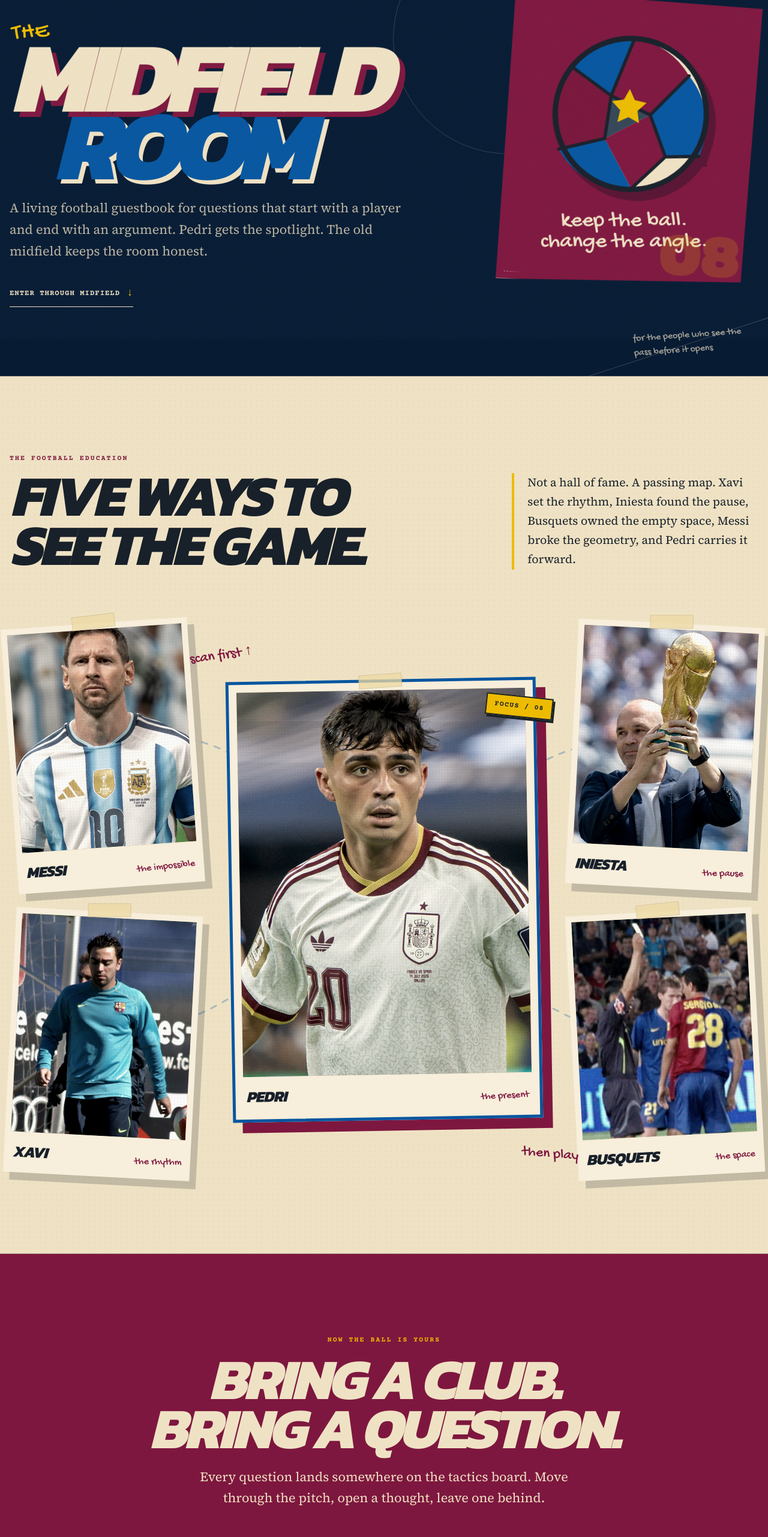
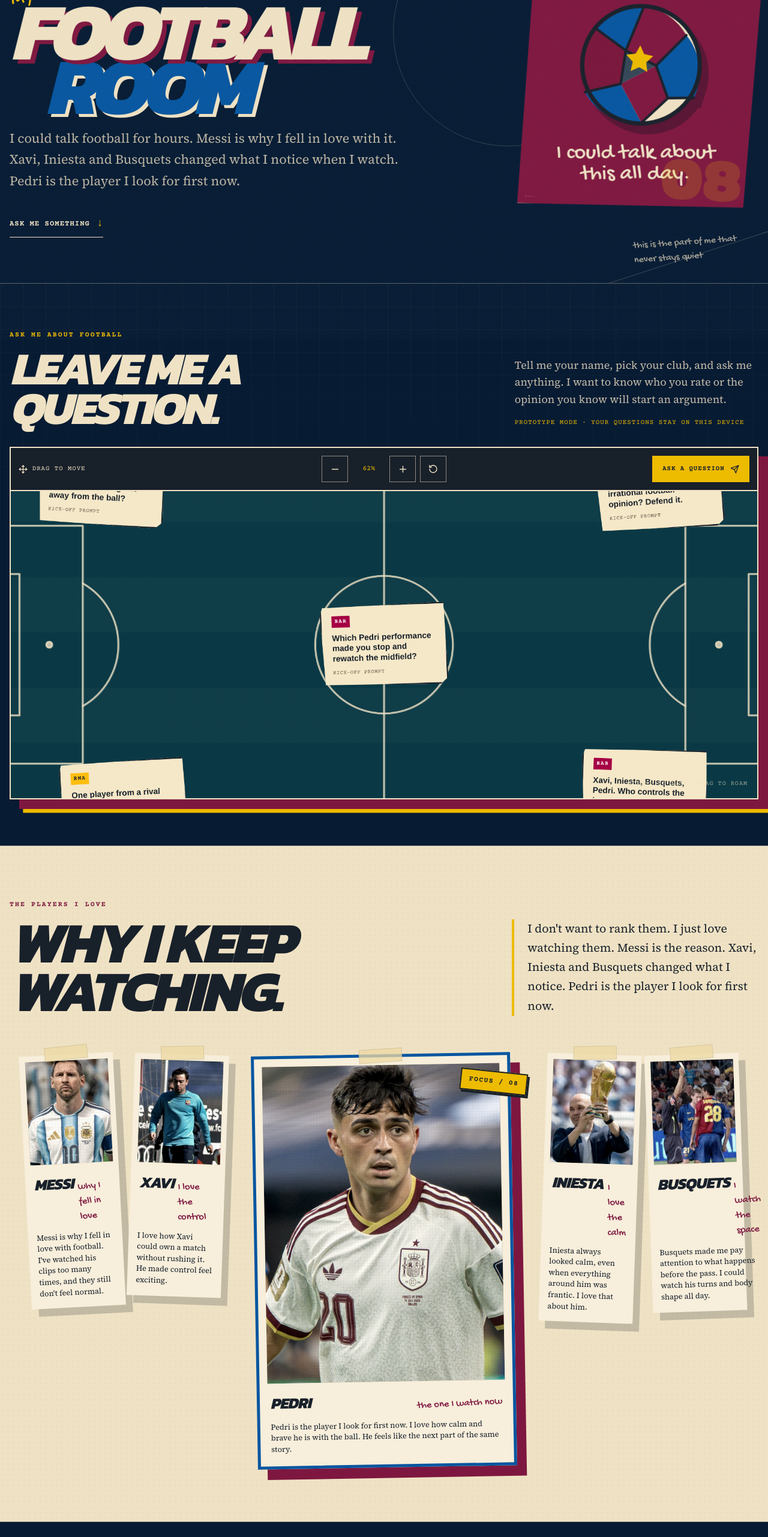
Before and after one commit to rijulpoudel/personal_portfolio, a Next.js app: page /football in a window 1280 px wide. Shown: the part 234-2797 px from the top of the page at 60% size. Built offline with nearby package versions, Linux system fonts and the light colour scheme; a web font is replaced by a local one.

Commit message:
refactor(football): make the room personal and compact

```diff
--- a/app/football/page.tsx
+++ b/app/football/page.tsx
@@ -2,9 +2,9 @@ import type { Metadata } from "next";
 import FootballArchive from "@/components/football/FootballArchive";
 
 export const metadata: Metadata = {
-  title: "The Midfield Room",
+  title: "My Football Room",
   description:
-    "Rijul Poudel's football room: a retro, interactive guestbook about Barcelona, midfielders, and the questions that keep a match alive.",
+    "The players Rijul loves, the football he plays, and a tactics board for questions from other supporters.",
 };
 
 export default function FootballPage() {
--- a/components/football/FootballArchive.tsx
+++ b/components/football/FootballArchive.tsx
@@ -39,30 +39,19 @@ function ArchiveCard({ player }: { player: FootballPlayer }) {
           priority={player.slug === "pedri"}
           sizes={
             player.slug === "pedri"
-              ? "(max-width: 760px) 86vw, 42vw"
-              : "(max-width: 760px) 44vw, 24vw"
+              ? "(max-width: 760px) 86vw, 32vw"
+              : "(max-width: 760px) 44vw, 16vw"
           }
         />
       </div>
       <figcaption>
-        <strong>{player.name}</strong>
-        <span>{player.note}</span>
+        <div>
+          <strong>{player.name}</strong>
+          <span>{player.note}</span>
+        </div>
+        <p>{player.love}</p>
       </figcaption>
     </figure>
-  );
-}
-
-function LineageLines() {
-  return (
-    <svg className="football-lineage-lines" viewBox="0 0 1200 860" aria-hidden="true">
-      <path d="M164 182 C282 142 390 185 523 342" />
-      <path d="M162 650 C314 628 390 584 523 430" />
-      <path d="M1034 176 C897 164 806 218 686 350" />
-      <path d="M1038 662 C894 634 801 575 686 456" />
-      <circle cx="604" cy="407" r="145" />
-      <path d="M604 262v290M459 407h290" />
-      <circle cx="604" cy="407" r="8" />
-    </svg>
   );
 }
 
@@ -74,76 +63,57 @@ export default function FootballArchive() {
           <span aria-hidden="true">←</span>
           Back to the portfolio
         </Link>
-        <p>Rijul Poudel&apos;s football room</p>
-        <span className="football-topbar__score" aria-label="Barcelona five, football boredom nil">
-          BAR 05 · BOR 00
-        </span>
       </header>
 
       <section className="football-opening" aria-labelledby="football-title">
         <div className="football-opening__copy">
-          <p className="football-kicker">Pass · pause · play</p>
+          <p className="football-kicker">Football, according to me</p>
           <h1 id="football-title">
-            <span>The</span>
-            <span>Midfield</span>
+            <span>My</span>
+            <span>Football</span>
             <span>Room</span>
           </h1>
           <p className="football-opening__lede">
-            A living football guestbook for questions that start with a player and end with an
-            argument. Pedri gets the spotlight. The old midfield keeps the room honest.
+            I could talk football for hours. Messi is why I fell in love with it. Xavi, Iniesta
+            and Busquets changed what I notice when I watch. Pedri is the player I look for first
+            now.
           </p>
-          <a className="football-opening__jump" href="#lineage">
-            Enter through midfield <span aria-hidden="true">↓</span>
+          <a className="football-opening__jump" href="#questions">
+            Ask me something <span aria-hidden="true">↓</span>
           </a>
         </div>
 
         <div className="football-opening__mark">
           <FootballMark />
-          <p>keep the ball.<br />change the angle.</p>
+          <p>I could talk about this all day.</p>
           <span aria-hidden="true">08</span>
         </div>
 
         <p className="football-opening__margin-note" aria-hidden="true">
-          for the people who see the pass before it opens
+          this is the part of me that never stays quiet
         </p>
       </section>
+
+      <QuestionUniverse />
 
       <section id="lineage" className="football-lineage" aria-labelledby="lineage-title">
         <header className="football-lineage__header">
           <div>
-            <p className="football-kicker">The football education</p>
-            <h2 id="lineage-title">Five ways to see the game.</h2>
+            <p className="football-kicker">The players I love</p>
+            <h2 id="lineage-title">Why I keep watching.</h2>
           </div>
           <p>
-            Not a hall of fame. A passing map. Xavi set the rhythm, Iniesta found the pause,
-            Busquets owned the empty space, Messi broke the geometry, and Pedri carries it forward.
+            I don&apos;t want to rank them. I just love watching them. Messi is the reason. Xavi,
+            Iniesta and Busquets changed what I notice. Pedri is the player I look for first now.
           </p>
         </header>
 
         <div className="football-archive-grid">
-          <LineageLines />
           {footballPlayers.map((player) => (
             <ArchiveCard key={player.slug} player={player} />
           ))}
-          <p className="football-archive-grid__note football-archive-grid__note--one" aria-hidden="true">
-            scan first ↑
-          </p>
-          <p className="football-archive-grid__note football-archive-grid__note--two" aria-hidden="true">
-            then play
-          </p>
         </div>
       </section>
-
-      <section className="football-board-bridge" aria-labelledby="board-bridge-title">
-        <p className="football-kicker">Now the ball is yours</p>
-        <h2 id="board-bridge-title">Bring a club. Bring a question.</h2>
-        <p>
-          Every question lands somewhere on the tactics board. Move through the pitch, open a
-          thought, leave one behind.
-        </p>
-      </section>
-
-      <QuestionUniverse />
 
       <footer className="football-credits">
         <details>
@@ -166,7 +136,7 @@ export default function FootballArchive() {
             ))}
           </ul>
         </details>
-        <Link href="/">Built into Rijul&apos;s portfolio</Link>
+        <Link href="/">Back to the portfolio</Link>
       </footer>
     </main>
   );
--- a/components/football/QuestionUniverse.tsx
+++ b/components/football/QuestionUniverse.tsx
@@ -453,15 +453,16 @@ export default function QuestionUniverse() {
   };
 
   return (
-    <section className="football-question-universe" aria-labelledby="question-universe-title">
+    <section id="questions" className="football-question-universe" aria-labelledby="question-universe-title">
       <header className="football-question-universe__header">
         <div>
-          <p className="football-kicker">The supporters&apos; tactics board</p>
-          <h2 id="question-universe-title">Every question finds a position.</h2>
+          <p className="football-kicker">Ask me about football</p>
+          <h2 id="question-universe-title">Leave me a question.</h2>
         </div>
         <div className="football-question-universe__intro">
           <p>
-            Drag the pitch. Zoom into a card. Leave your own question somewhere in the formation.
+            Tell me your name, pick your club, and ask me anything. I want to know who you rate or
+            the opinion you know will start an argument.
           </p>
           <span>Prototype mode · your questions stay on this device</span>
         </div>
@@ -554,10 +555,6 @@ export default function QuestionUniverse() {
         On a phone: drag with one finger, then use +/− to zoom. Scroll the page from outside the pitch.
       </p>
 
-      <button type="button" className="football-question-cta" onClick={openQuestionForm}>
-        Put your question on the board <span aria-hidden="true">↗</span>
-      </button>
-
       <p className="sr-only" aria-live="polite">
         {announcement}
       </p>
@@ -566,8 +563,8 @@ export default function QuestionUniverse() {
         <form onSubmit={submitQuestion}>
           <header>
             <div>
-              <p className="football-kicker">Join the formation</p>
-              <h3>Leave a football question.</h3>
+              <p className="football-kicker">Ask me anything</p>
+              <h3>What do you want to know?</h3>
             </div>
             <button type="button" onClick={closeQuestionForm} aria-label="Close question form">
               <X size={19} aria-hidden="true" />
--- a/data/football.ts
+++ b/data/football.ts
@@ -2,6 +2,7 @@ export type FootballPlayer = {
   slug: "messi" | "xavi" | "iniesta" | "busquets" | "pedri";
   name: string;
   note: string;
+  love: string;
   image: string;
   imageAlt: string;
   sourceUrl: string;
@@ -14,7 +15,8 @@ export const footballPlayers: FootballPlayer[] = [
   {
     slug: "messi",
     name: "Messi",
-    note: "the impossible",
+    note: "why I fell in love",
+    love: "Messi is why I fell in love with football. I've watched his clips too many times, and they still don't feel normal.",
     image: "/images/football/messi.jpg",
     imageAlt: "Lionel Messi on the pitch in an Argentina shirt",
     sourceUrl:
@@ -26,7 +28,8 @@ export const footballPlayers: FootballPlayer[] = [
   {
     slug: "xavi",
     name: "Xavi",
-    note: "the rhythm",
+    note: "I love the control",
+    love: "I love how Xavi could own a match without rushing it. He made control feel exciting.",
     image: "/images/football/xavi.jpg",
     imageAlt: "Xavi Hernández walking at FC Barcelona training",
     sourceUrl:
@@ -38,7 +41,8 @@ export const footballPlayers: FootballPlayer[] = [
   {
     slug: "iniesta",
     name: "Iniesta",
-    note: "the pause",
+    note: "I love the calm",
+    love: "Iniesta always looked calm, even when everything around him was frantic. I love that about him.",
     image: "/images/football/iniesta.jpg",
     imageAlt: "Andrés Iniesta lifting the World Cup trophy",
     sourceUrl:
@@ -50,7 +54,8 @@ export const footballPlayers: FootballPlayer[] = [
   {
     slug: "busquets",
     name: "Busquets",
-    note: "the space",
+    note: "I watch the space",
+    love: "Busquets made me pay attention to what happens before the pass. I could watch his turns and body shape all day.",
     image: "/images/football/busquets.jpg",
     imageAlt: "Sergio Busquets wearing number 28 for FC Barcelona in 2008",
     sourceUrl:
@@ -62,7 +67,8 @@ export const footballPlayers: FootballPlayer[] = [
   {
     slug: "pedri",
     name: "Pedri",
-    note: "the present",
+    note: "the one I watch now",
+    love: "Pedri is the player I look for first now. I love how calm and brave he is with the ball. He feels like the next part of the same story.",
     image: "/images/football/pedri.jpg",
     imageAlt: "Pedri on the pitch in a Spain shirt",
     sourceUrl:
--- a/styles/football-board.css
+++ b/styles/football-board.css
@@ -1,6 +1,6 @@
 .football-question-universe {
   position: relative;
-  padding: clamp(5rem, 9vw, 9rem) max(1rem, calc((100vw - 88rem) / 2));
+  padding: clamp(3.75rem, 6vw, 6rem) max(1rem, calc((100vw - 88rem) / 2));
   border-top: 1px solid rgba(239, 226, 196, 0.32);
   background: var(--football-navy);
   color: var(--football-cream);
@@ -24,14 +24,14 @@
   grid-template-columns: minmax(0, 1fr) minmax(18rem, 0.54fr);
   align-items: end;
   gap: clamp(2rem, 7vw, 8rem);
-  margin-bottom: 3rem;
+  margin-bottom: 2rem;
 }
 
 .football-question-universe__header h2 {
   max-width: 12ch;
   margin-top: 0.85rem;
   font-family: var(--font-kanit), Impact, sans-serif;
-  font-size: clamp(3.4rem, 7vw, 6.8rem);
+  font-size: clamp(3rem, 6vw, 5.7rem);
   font-style: italic;
   font-weight: 800;
   letter-spacing: -0.055em;
@@ -142,7 +142,7 @@
 
 .football-question-viewport {
   position: relative;
-  height: clamp(36rem, 72svh, 50rem);
+  height: clamp(32rem, 64svh, 42rem);
   overflow: hidden;
   background-color: #0a3945;
   background-image: repeating-linear-gradient(
@@ -414,32 +414,6 @@
   display: none;
 }
 
-.football-question-cta {
-  display: flex;
-  min-height: 54px;
-  align-items: center;
-  gap: 0.8rem;
-  margin: 2.75rem auto 0;
-  padding: 0 0.2rem;
-  border: 0;
-  border-bottom: 2px solid var(--football-gold);
-  background: transparent;
-  color: var(--football-cream);
-  cursor: pointer;
-  font-family: var(--font-gochi-hand), cursive;
-  font-size: clamp(1.25rem, 2.5vw, 1.8rem);
-  rotate: -1deg;
-}
-
-.football-question-cta span {
-  color: var(--football-gold);
-  transition: transform 180ms ease-out;
-}
-
-.football-question-cta:hover span {
-  transform: translate(0.2rem, -0.2rem);
-}
-
 .football-question-dialog {
   width: min(92vw, 38rem);
   max-height: calc(100svh - 2rem);
@@ -663,11 +637,6 @@
     line-height: 1.55;
   }
 
-  .football-question-cta {
-    max-width: 90%;
-    text-align: left;
-  }
-
   .football-question-dialog {
     width: calc(100% - 1rem);
     max-height: calc(100svh - 1rem);
--- a/styles/football.css
+++ b/styles/football.css
@@ -40,22 +40,15 @@
 .football-topbar {
   position: relative;
   z-index: 4;
-  display: grid;
+  display: flex;
   width: min(100% - 2rem, 88rem);
-  min-height: 4.75rem;
-  grid-template-columns: 1fr auto 1fr;
+  min-height: 4.25rem;
   align-items: center;
-  gap: 1rem;
   margin-inline: auto;
   border-bottom: 1px solid rgba(239, 226, 196, 0.42);
   font-size: 0.72rem;
   letter-spacing: 0.08em;
   text-transform: uppercase;
-}
-
-.football-topbar p {
-  opacity: 0.68;
-  text-align: center;
 }
 
 .football-back {
@@ -85,22 +78,15 @@
   transform: translateX(-0.2rem);
 }
 
-.football-topbar__score {
-  justify-self: end;
-  color: var(--football-gold);
-  font-weight: 700;
-}
-
 .football-opening {
   position: relative;
   display: grid;
   width: min(100% - 2rem, 88rem);
-  min-height: calc(100svh - 4.75rem);
-  grid-template-columns: minmax(0, 1.25fr) minmax(18rem, 0.75fr);
+  grid-template-columns: minmax(0, 1.25fr) minmax(16rem, 0.65fr);
   align-items: center;
-  gap: clamp(3rem, 8vw, 9rem);
+  gap: clamp(3rem, 7vw, 7rem);
   margin-inline: auto;
-  padding-block: clamp(4rem, 9vw, 8rem);
+  padding-block: clamp(3.5rem, 6vw, 6rem);
 }
 
 .football-opening::before,
@@ -147,10 +133,10 @@
 
 .football-opening h1 {
   display: grid;
-  margin: 1.25rem 0 2rem;
+  margin: 1rem 0 1.5rem;
   color: var(--football-cream);
   font-family: var(--font-kanit), Impact, sans-serif;
-  font-size: clamp(5.5rem, 13vw, 12rem);
+  font-size: clamp(4.75rem, 10.5vw, 9.5rem);
   font-style: italic;
   font-weight: 800;
   letter-spacing: -0.075em;
@@ -220,7 +206,7 @@
 .football-opening__mark {
   display: grid;
   justify-items: center;
-  padding: clamp(2rem, 4vw, 4.5rem);
+  padding: clamp(1.75rem, 3vw, 3rem);
   border: 1px solid rgba(239, 226, 196, 0.42);
   background: var(--football-garnet);
   box-shadow: 1.4rem 1.4rem 0 var(--football-blue);
@@ -237,7 +223,7 @@
 }
 
 .football-mark {
-  width: min(100%, 18rem);
+  width: min(100%, 14rem);
   filter: drop-shadow(0.75rem 0.9rem 0 rgba(9, 17, 29, 0.32));
   transition: transform 420ms cubic-bezier(0.22, 1, 0.36, 1);
 }
@@ -282,7 +268,7 @@
 
 .football-lineage {
   position: relative;
-  padding: clamp(5rem, 10vw, 9rem) max(1rem, calc((100vw - 88rem) / 2));
+  padding: clamp(4rem, 7vw, 6.5rem) max(1rem, calc((100vw - 88rem) / 2));
   border-block: 1px solid rgba(24, 32, 42, 0.32);
   background: var(--football-cream);
   color: var(--football-ink);
@@ -305,15 +291,14 @@
   grid-template-columns: minmax(0, 1fr) minmax(18rem, 0.55fr);
   align-items: end;
   gap: clamp(2rem, 7vw, 8rem);
-  margin-bottom: clamp(4rem, 7vw, 7rem);
+  margin-bottom: clamp(2.5rem, 5vw, 4rem);
 }
 
 .football-lineage .football-kicker {
   color: var(--football-garnet);
 }
 
-.football-lineage__header h2,
-.football-board-bridge h2 {
+.football-lineage__header h2 {
   max-width: 10ch;
   margin-top: 0.8rem;
   font-family: var(--font-kanit), Impact, sans-serif;
@@ -337,30 +322,10 @@
   position: relative;
   z-index: 2;
   display: grid;
-  min-height: 54rem;
-  grid-template-columns: 0.82fr 1.45fr 0.82fr;
-  grid-template-rows: repeat(2, minmax(0, 1fr));
-  gap: clamp(1.1rem, 3vw, 3rem);
-  align-items: center;
-}
-
-.football-lineage-lines {
-  position: absolute;
-  z-index: 0;
-  inset: 0;
-  width: 100%;
-  height: 100%;
-  color: var(--football-blue);
-  opacity: 0.28;
-}
-
-.football-lineage-lines path,
-.football-lineage-lines circle {
-  fill: none;
-  stroke: currentColor;
-  stroke-dasharray: 9 12;
-  stroke-linecap: round;
-  stroke-width: 3;
+  grid-template-columns: repeat(2, minmax(0, 0.8fr)) repeat(2, minmax(0, 1.2fr)) repeat(2, minmax(0, 0.8fr));
+  gap: clamp(0.75rem, 1.5vw, 1.4rem);
+  align-items: start;
+  margin-inline: clamp(0.75rem, 2vw, 2rem);
 }
 
 .football-archive-card {
@@ -423,11 +388,16 @@
 }
 
 .football-archive-card figcaption {
+  display: grid;
+  gap: 0.7rem;
+  padding: 0.85rem 0.3rem 0;
+}
+
+.football-archive-card figcaption > div {
   display: flex;
   align-items: baseline;
   justify-content: space-between;
-  gap: 0.75rem;
-  padding: 0.85rem 0.3rem 0;
+  gap: 0.5rem;
 }
 
 .football-archive-card figcaption strong {
@@ -446,34 +416,40 @@
   rotate: -2deg;
 }
 
+.football-archive-card figcaption > p {
+  font-family: var(--font-source-serif), Georgia, serif;
+  font-size: clamp(0.76rem, 1vw, 0.94rem);
+  line-height: 1.45;
+}
+
 .football-archive-card--messi {
   grid-column: 1;
   grid-row: 1;
-  rotate: -4deg;
+  rotate: -3deg;
 }
 
 .football-archive-card--xavi {
-  grid-column: 1;
-  grid-row: 2;
-  rotate: 3deg;
+  grid-column: 2;
+  grid-row: 1;
+  rotate: 2deg;
 }
 
 .football-archive-card--iniesta {
-  grid-column: 3;
+  grid-column: 5;
   grid-row: 1;
-  rotate: 3deg;
+  rotate: 2deg;
 }
 
 .football-archive-card--busquets {
-  grid-column: 3;
-  grid-row: 2;
-  rotate: -3deg;
+  grid-column: 6;
+  grid-row: 1;
+  rotate: -2deg;
 }
 
 .football-archive-card--pedri {
-  grid-column: 2;
-  grid-row: 1 / span 2;
-  width: 94%;
+  grid-column: 3 / span 2;
+  grid-row: 1;
+  width: min(100%, 27rem);
   justify-self: center;
   padding: 0.8rem 0.8rem 1.2rem;
   border: 5px solid var(--football-blue);
@@ -507,53 +483,6 @@
   font-weight: 700;
   letter-spacing: 0.12em;
   rotate: 7deg;
-}
-
-.football-archive-grid__note {
-  position: absolute;
-  z-index: 6;
-  color: var(--football-garnet);
-  font-family: var(--font-gochi-hand), cursive;
-  font-size: clamp(1rem, 2vw, 1.5rem);
-}
-
-.football-archive-grid__note--one {
-  top: 4%;
-  left: 24%;
-  rotate: -8deg;
-}
-
-.football-archive-grid__note--two {
-  right: 24%;
-  bottom: 2%;
-  rotate: 5deg;
-}
-
-.football-board-bridge {
-  display: grid;
-  min-height: 70vh;
-  place-content: center;
-  padding: clamp(5rem, 10vw, 10rem) max(1.25rem, calc((100vw - 76rem) / 2));
-  background: var(--football-garnet);
-  color: var(--football-cream);
-  text-align: center;
-}
-
-.football-board-bridge .football-kicker {
-  color: var(--football-gold);
-}
-
-.football-board-bridge h2 {
-  max-width: 13ch;
-  margin: 1rem auto 1.5rem;
-}
-
-.football-board-bridge > p:last-child {
-  max-width: 40rem;
-  margin-inline: auto;
-  font-family: var(--font-source-serif), Georgia, serif;
-  font-size: clamp(1.05rem, 2vw, 1.35rem);
-  line-height: 1.6;
 }
 
 .football-credits {
@@ -619,19 +548,14 @@
 
 @media (max-width: 760px) {
   .football-topbar {
-    min-height: 4.25rem;
-    grid-template-columns: 1fr auto;
-  }
-
-  .football-topbar p {
-    display: none;
+    min-height: 4rem;
   }
 
   .football-opening {
     min-height: auto;
     grid-template-columns: 1fr;
-    gap: 4rem;
-    padding-block: 4rem 6rem;
+    gap: 2.5rem;
+    padding-block: 3rem 4rem;
   }
 
   .football-opening h1 {
@@ -643,7 +567,7 @@
   }
 
   .football-opening__mark {
-    width: min(84vw, 25rem);
+    width: min(58vw, 15rem);
     justify-self: center;
   }
 
@@ -664,11 +588,6 @@
     grid-template-columns: repeat(2, minmax(0, 1fr));
     grid-template-rows: auto;
     gap: 2.2rem 0.9rem;
-  }
-
-  .football-lineage-lines,
-  .football-archive-grid__note {
-    display: none;
   }
 
   .football-archive-card--pedri {
@@ -702,9 +621,13 @@
     rotate: -1deg;
   }
 
-  .football-archive-card figcaption {
+  .football-archive-card figcaption > div {
     display: grid;
     gap: 0.1rem;
+  }
+
+  .football-archive-card figcaption {
+    gap: 0.6rem;
   }
 
   .football-archive-card figcaption span {
@@ -723,10 +646,6 @@
 
   .football-back {
     font-size: 0.64rem;
-  }
-
-  .football-topbar__score {
-    display: none;
   }
 
   .football-opening h1 {
```
